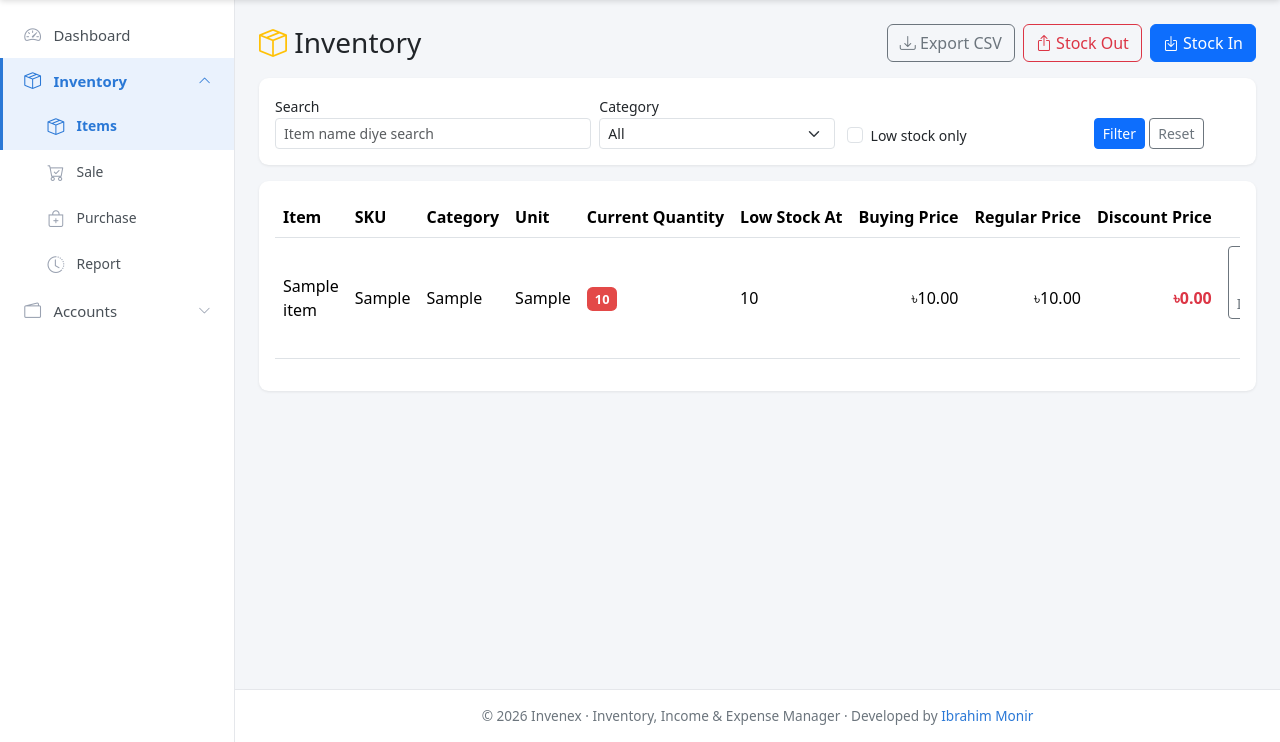
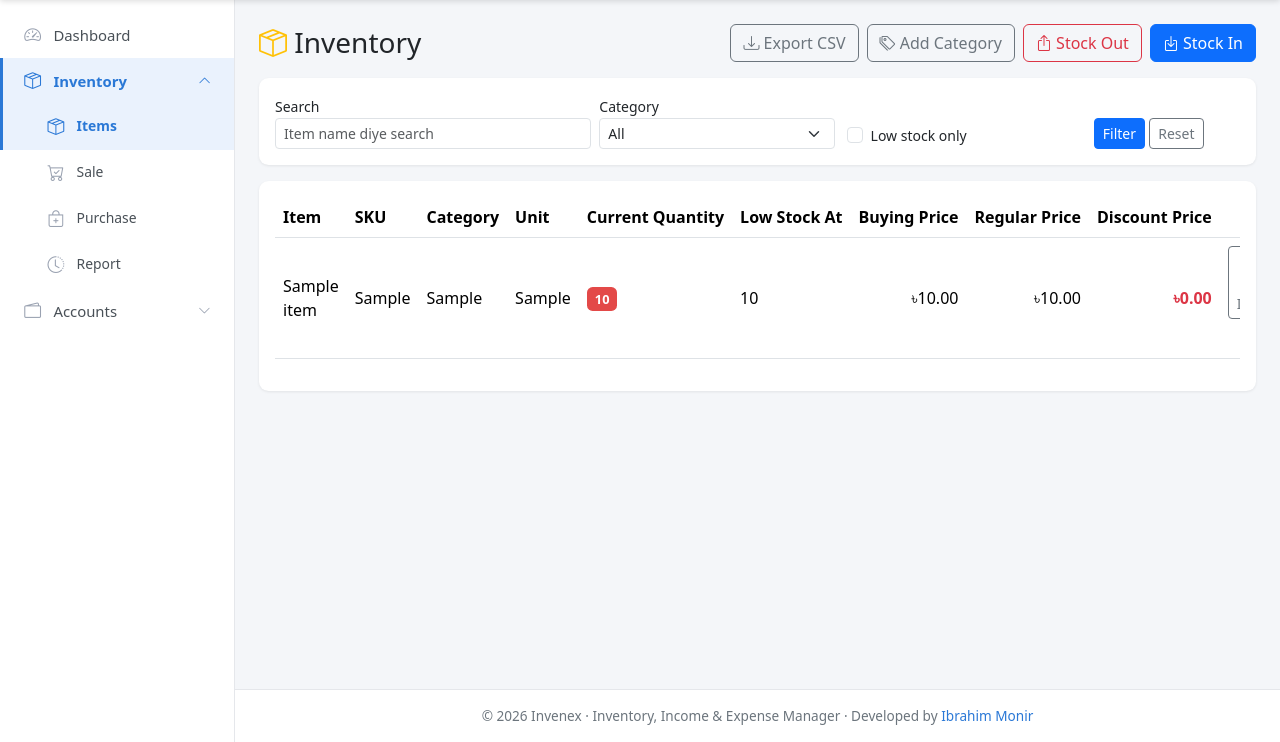
Before and after one commit to ibrahim-monir/invenex, a Flask app: page /inventory in a window 1280 px wide. Shown: the part 58-800 px from the top of the page. Run offline with Flask 3, Linux system fonts and the light colour scheme; the visitor is signed in with stand-in values (Sample User, id 1); tables that the repository leaves empty hold one stand-in row (values such as "Sample post"); grey boxes marked "Sample" are stand-in pictures.

Commit message:
Make item categories a managed list instead of free text
Category was just whatever string got typed into the Add Item field, so it
drifted (typos, casing) and offered nothing to pick from until something had
already used it. Added a Category table, an "Add Category" quick-add modal
(same pattern as Add Supplier on the Purchase page), and changed the Stock In
form's Category field from free text to a select sourced from that table.

Existing item categories are backfilled into the new table once on startup
so nothing already in use disappears from the picker.

Co-Authored-By: Claude Sonnet 5 <noreply@anthropic.com>

```diff
--- a/app.py
+++ b/app.py
@@ -21,7 +21,7 @@ from werkzeug.security import check_password_hash, generate_password_hash
 from werkzeug.utils import secure_filename
 
 import google_backup
-from models import Expense, Income, Item, Profile, Purchase, PurchaseLine, Sale, StockLog, Supplier, db
+from models import Category, Expense, Income, Item, Profile, Purchase, PurchaseLine, Sale, StockLog, Supplier, db
 
 ALLOWED_AVATAR_EXTENSIONS = {"png", "jpg", "jpeg", "gif", "webp"}
 
@@ -140,6 +140,7 @@ def _add_missing_columns():
 
 BACKUP_MODELS = [
     Item,
+    Category,
     StockLog,
     Sale,
     Supplier,
@@ -149,6 +150,23 @@ BACKUP_MODELS = [
     Expense,
     Profile,
 ]
+
+
+def _seed_categories_from_items():
+    """One-time backfill: existing free-typed item categories become rows.
+
+    Category used to just be whatever string was typed on an item. Now that
+    it's its own table, nothing already in use should vanish from the picker.
+    """
+    if Category.query.first() is not None:
+        return
+    existing_names = {
+        row[0] for row in db.session.query(Item.category).filter(Item.category.isnot(None)).distinct()
+    }
+    for name in sorted(existing_names):
+        if name.strip():
+            db.session.add(Category(name=name.strip()))
+    db.session.commit()
 
 def _stock_log_sheet_row(log):
     return [
@@ -167,6 +185,7 @@ def _stock_log_sheet_row(log):
 with app.app_context():
     db.create_all()
     _add_missing_columns()
+    _seed_categories_from_items()
     google_backup.start(app, db.session, BACKUP_MODELS)
     if google_backup.backup is not None:
         # Same shape as the Stock History CSV export - readable in the sheet
@@ -434,10 +453,7 @@ def backup_sync_now():
 def inventory():
     items = _filtered_items()
     all_items = Item.query.order_by(Item.name).all()
-    categories = [
-        row[0] for row in
-        db.session.query(Item.category).filter(Item.category.isnot(None)).distinct().order_by(Item.category)
-    ]
+    categories = Category.query.order_by(Category.name).all()
     return render_template(
         "inventory.html",
         items=items,
@@ -601,6 +617,25 @@ def add_item():
 
     db.session.commit()
     flash(f"'{name}' item add kora hoyeche.", "success")
+    return redirect(url_for("inventory"))
+
+
+@app.route("/categories/add", methods=["POST"])
+@login_required
+def add_category():
+    name = request.form.get("name", "").strip()
+
+    if not name:
+        flash("Category naam dite hobe.", "danger")
+        return redirect(url_for("inventory"))
+
+    if Category.query.filter(func.lower(Category.name) == name.lower()).first():
+        flash(f"Category '{name}' already ache.", "danger")
+        return redirect(url_for("inventory"))
+
+    db.session.add(Category(name=name))
+    db.session.commit()
+    flash(f"Category '{name}' add kora hoyeche.", "success")
     return redirect(url_for("inventory"))
 
 
--- a/models.py
+++ b/models.py
@@ -11,6 +11,14 @@ class Profile(db.Model):
     id = db.Column(db.Integer, primary_key=True)
     display_name = db.Column(db.String(100))
     avatar_filename = db.Column(db.String(200))
+
+
+class Category(db.Model):
+    __tablename__ = "categories"
+
+    id = db.Column(db.Integer, primary_key=True)
+    name = db.Column(db.String(80), nullable=False, unique=True)
+    created_at = db.Column(db.DateTime, default=datetime.utcnow)
 
 
 class Item(db.Model):
--- a/templates/inventory.html
+++ b/templates/inventory.html
@@ -5,6 +5,7 @@
   <h3 class="mb-0"><i class="bi bi-box-seam text-warning"></i> Inventory</h3>
   <div class="d-flex flex-wrap gap-2">
     <a href="{{ url_for('export_inventory', **filters) }}" class="btn btn-outline-secondary"><i class="bi bi-download"></i> Export CSV</a>
+    <button class="btn btn-outline-secondary" data-bs-toggle="modal" data-bs-target="#addCategoryModal"><i class="bi bi-tags"></i> Add Category</button>
     <button class="btn btn-outline-danger" data-bs-toggle="modal" data-bs-target="#quickStockOutModal"><i class="bi bi-box-arrow-up"></i> Stock Out</button>
     <button class="btn btn-primary" data-bs-toggle="modal" data-bs-target="#addItemModal"><i class="bi bi-box-arrow-in-down"></i> Stock In</button>
   </div>
@@ -21,7 +22,7 @@
     <select name="category" class="form-select form-select-sm">
       <option value="">All</option>
       {% for cat in categories %}
-      <option value="{{ cat }}" {{ 'selected' if filters.get('category') == cat else '' }}>{{ cat }}</option>
+      <option value="{{ cat.name }}" {{ 'selected' if filters.get('category') == cat.name else '' }}>{{ cat.name }}</option>
       {% endfor %}
     </select>
   </div>
@@ -141,6 +142,30 @@
   </div>
 </div>
 
+<!-- Add Category Modal -->
+<div class="modal fade" id="addCategoryModal" tabindex="-1">
+  <div class="modal-dialog">
+    <form method="post" action="{{ url_for('add_category') }}" class="modal-content">
+      <div class="modal-header">
+        <h5 class="modal-title">Add Category</h5>
+        <button type="button" class="btn-close" data-bs-dismiss="modal"></button>
+      </div>
+      <div class="modal-body">
+        <div class="mb-3">
+          <label class="form-label">Category Name</label>
+          <input type="text" name="name" class="form-control" placeholder="ex: Electronics" required>
+        </div>
+        {% if categories %}
+        <div class="small text-muted">Existing: {{ categories | map(attribute='name') | join(', ') }}</div>
+        {% endif %}
+      </div>
+      <div class="modal-footer">
+        <button type="submit" class="btn btn-primary">Save Category</button>
+      </div>
+    </form>
+  </div>
+</div>
+
 <!-- Stock In Modal -->
 <div class="modal fade" id="addItemModal" tabindex="-1">
   <div class="modal-dialog modal-lg">
@@ -184,10 +209,15 @@
           </div>
           <div class="col-md-3 mb-3">
             <label class="form-label">Category</label>
-            <input type="text" name="category" class="form-control" list="itemCategoryList" placeholder="ex: Electronics">
-            <datalist id="itemCategoryList">
-              {% for cat in categories %}<option value="{{ cat }}">{% endfor %}
-            </datalist>
+            <select name="category" class="form-select">
+              <option value="">No category</option>
+              {% for cat in categories %}
+              <option value="{{ cat.name }}">{{ cat.name }}</option>
+              {% endfor %}
+            </select>
+            {% if not categories %}
+            <div class="form-text">Kono category nei &mdash; "Add Category" button diye ekta banan.</div>
+            {% endif %}
           </div>
         </div>
 
```
